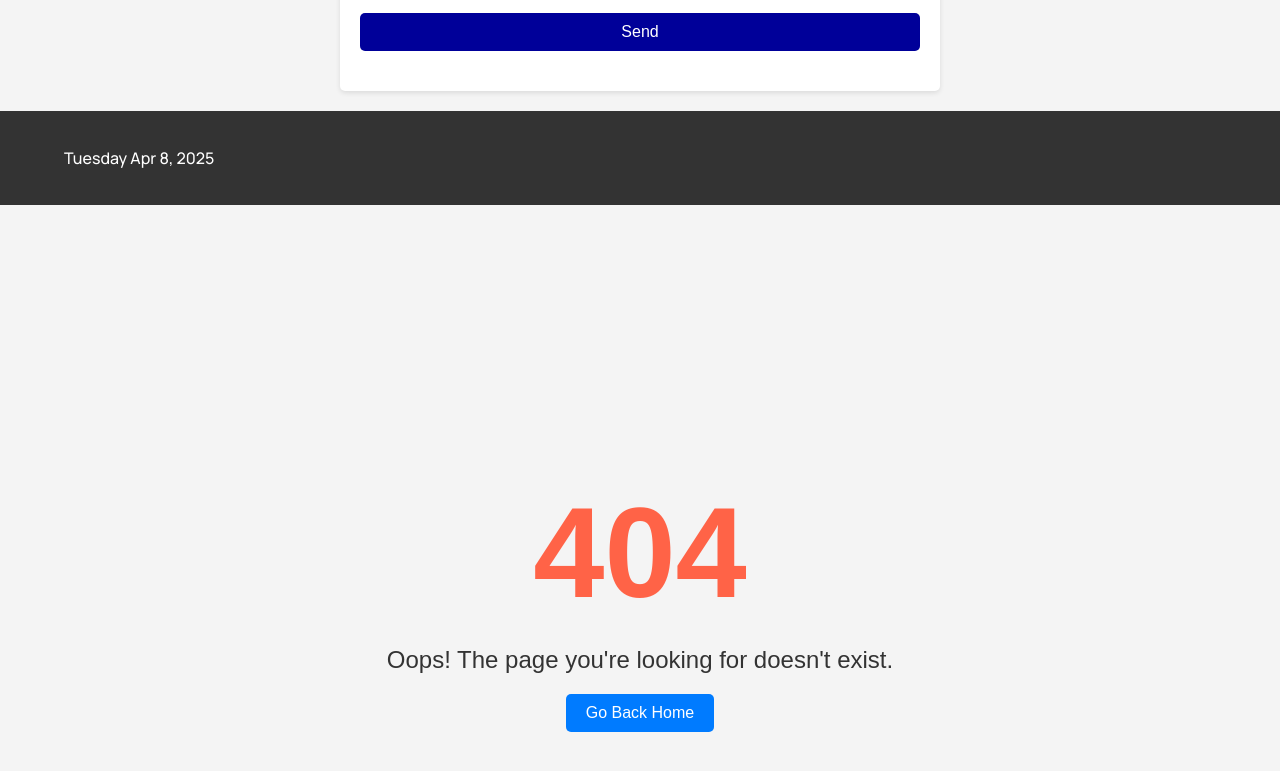
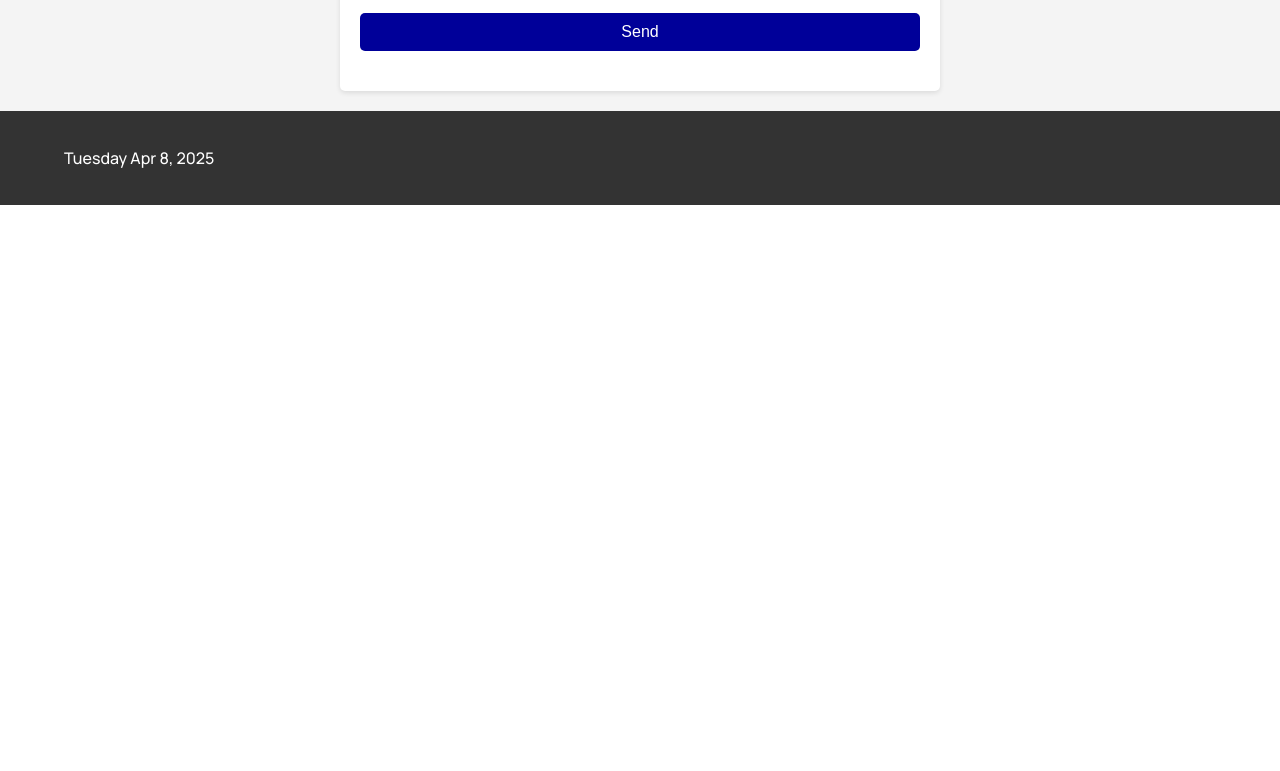
Before and after one commit to kironroy/kironroy-react, a React (Create React App) app: page / in a window 1280 px wide. Shown: the part 1977-2748 px from the top of the page. After the commit the page ends 2182 px from the top, so only its background shows below. Built offline with nearby package versions, Linux system fonts and the light colour scheme.

Commit message:
404 error page
- Hopefully 404 page works

```diff
--- /dev/null
+++ b/public/404.html
@@ -0,0 +1,61 @@
+<!DOCTYPE html>
+<html lang="en">
+
+<head>
+    <meta charset="UTF-8">
+    <meta name="viewport" content="width=device-width, initial-scale=1.0">
+    <title>404 Error</title>
+    <style>
+        body {
+            margin: 0;
+            padding: 0;
+            display: flex;
+            justify-content: center;
+            align-items: center;
+            height: 100vh;
+            background-color: #f4f4f4;
+            font-family: Arial, sans-serif;
+            color: #333;
+        }
+
+        .error-container {
+            text-align: center;
+        }
+
+        .error-code {
+            font-size: 8rem;
+            font-weight: bold;
+            color: #ff6347;
+        }
+
+        .error-message {
+            font-size: 1.5rem;
+            margin: 20px 0;
+        }
+
+        .home-button {
+            display: inline-block;
+            padding: 10px 20px;
+            font-size: 1rem;
+            color: #fff;
+            background-color: #007bff;
+            text-decoration: none;
+            border-radius: 5px;
+            transition: background-color 0.3s ease;
+        }
+
+        .home-button:hover {
+            background-color: #0056b3;
+        }
+    </style>
+</head>
+
+<body>
+    <div class="error-container">
+        <div class="error-code">404</div>
+        <div class="error-message">Oops! The page you're looking for doesn't exist.</div>
+        <a class="home-button" href="https://kironroyreact.netlify.app/">Go Back Home</a>
+    </div>
+</body>
+
+</html>
--- a/src/App.js
+++ b/src/App.js
@@ -5,7 +5,6 @@ import About from "./components/About";
 import Contact from "./components/Contact";
 import BackToTop from "./components/BackToTop";
 import Footer from "./components/Footer";
-import ErrorPage from "./components/404";
 import "./App.css";
 
 function App() {
@@ -19,7 +18,6 @@ function App() {
       </main>
       <Footer />
       <BackToTop />
-      <ErrorPage />
     </div>
   );
 }
--- a/src/components/404.js
+++ /dev/null
@@ -1,60 +0,0 @@
-import React from "react";
-// import "./ErrorPage.css"; // Optional: Add your styles in this CSS file.
-
-const ErrorPage = () => {
-  return (
-    <div style={styles.container}>
-      <div style={styles.errorContainer}>
-        <div style={styles.errorCode}>404</div>
-        <div style={styles.errorMessage}>
-          Oops! The page you're looking for doesn't exist.
-        </div>
-        <a href="https://kironroyreact.netlify.app/" style={styles.homeButton}>
-          Go Back Home
-        </a>
-      </div>
-    </div>
-  );
-};
-
-// Inline styles (you can also move these to an external CSS file)
-const styles = {
-  container: {
-    margin: 0,
-    padding: 0,
-    display: "flex",
-    justifyContent: "center",
-    alignItems: "center",
-    height: "100vh",
-    backgroundColor: "#f4f4f4",
-    fontFamily: "Arial, sans-serif",
-    color: "#333",
-  },
-  errorContainer: {
-    textAlign: "center",
-  },
-  errorCode: {
-    fontSize: "8rem",
-    fontWeight: "bold",
-    color: "#ff6347",
-  },
-  errorMessage: {
-    fontSize: "1.5rem",
-    margin: "20px 0",
-  },
-  homeButton: {
-    display: "inline-block",
-    padding: "10px 20px",
-    fontSize: "1rem",
-    color: "#fff",
-    backgroundColor: "#007bff",
-    textDecoration: "none",
-    borderRadius: "5px",
-    transition: "background-color 0.3s ease",
-    hover: {
-      backgroundColor: "#0056b3",
-    },
-  },
-};
-
-export default ErrorPage;
```
Also changed, not shown: 1 other file (tests, documents, lock files or other folders).
